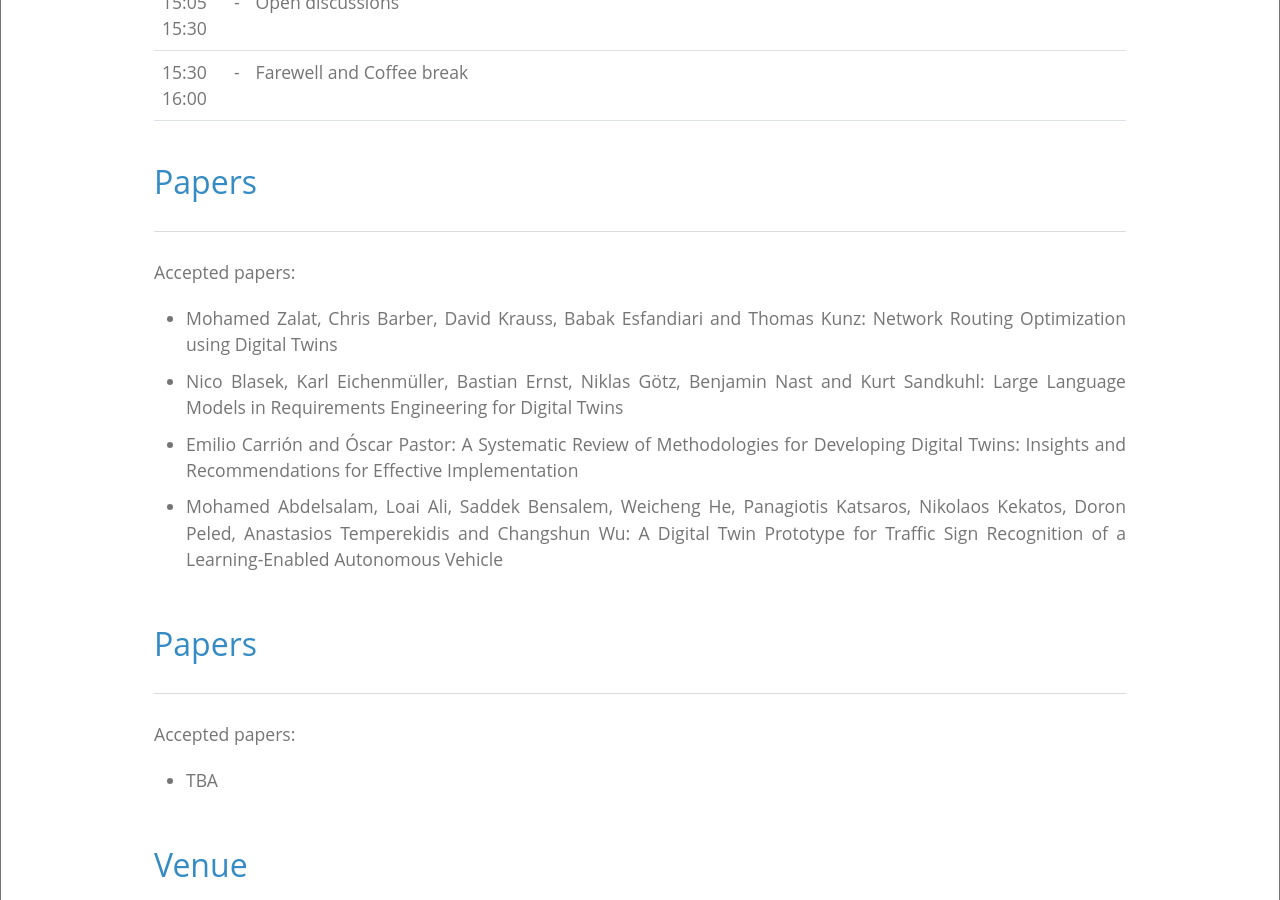
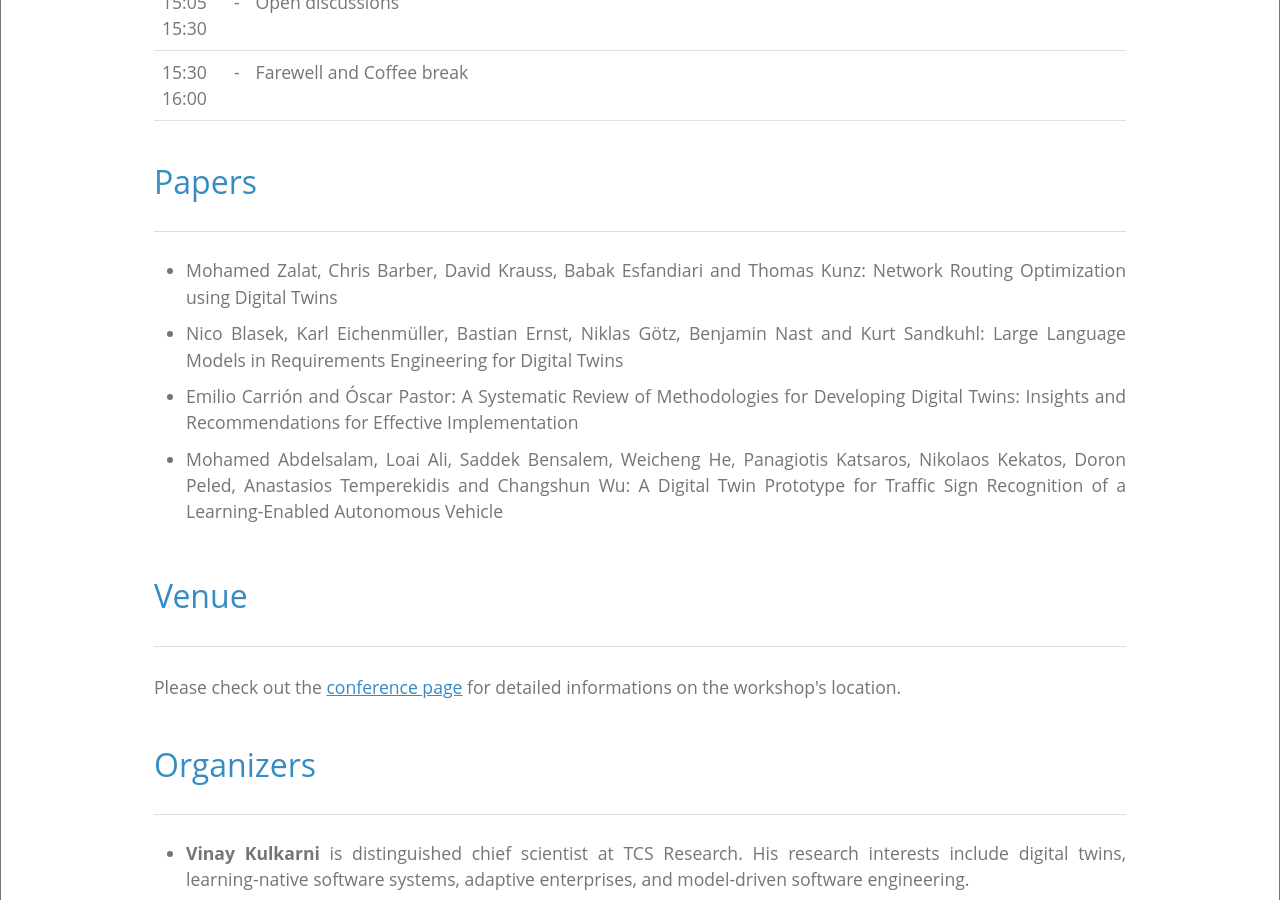
Before and after one commit to thedude81/dtworkshop, a Jekyll site: the page built from index.html, in a window 1280 px wide and 900 px high, scrolled down 4198 px. Built offline with Jekyll 4.4.1, drawn with Linux system fonts in a browser that asks for light colours.

Commit message:
Update index.html

```diff
--- a/index.html
+++ b/index.html
@@ -181,21 +181,11 @@ has_children: true
 
       <h2 id="papers">Papers</h2>
       <hr>
-      <p>Accepted papers:</p>
-
       <ul>
         <li>Mohamed Zalat, Chris Barber, David Krauss, Babak Esfandiari and Thomas Kunz: Network Routing Optimization using Digital Twins</li>
         <li>Nico Blasek, Karl Eichenmüller, Bastian Ernst, Niklas Götz, Benjamin Nast and Kurt Sandkuhl: Large Language Models in Requirements Engineering for Digital Twins</li>
         <li>Emilio Carrión and Óscar Pastor: A Systematic Review of Methodologies for Developing Digital Twins: Insights and Recommendations for Effective Implementation</li>
         <li>Mohamed Abdelsalam, Loai Ali, Saddek Bensalem, Weicheng He, Panagiotis Katsaros, Nikolaos Kekatos, Doron Peled, Anastasios Temperekidis and Changshun Wu: A Digital Twin Prototype for Traffic Sign Recognition of a Learning-Enabled Autonomous Vehicle</li>
-      </ul>
-      <br>
-
-      <h2 id="papers">Papers</h2>
-      <hr>
-      <p>Accepted papers:</p>
-      <ul>
-        <li>TBA</li>
       </ul>
       <br>
 
```
